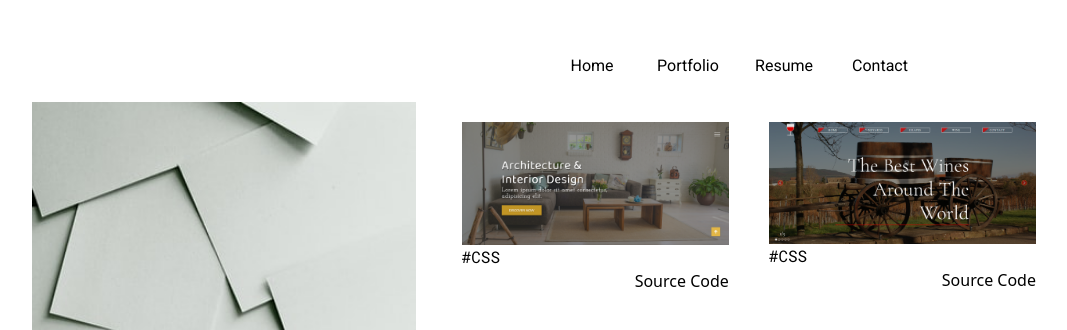
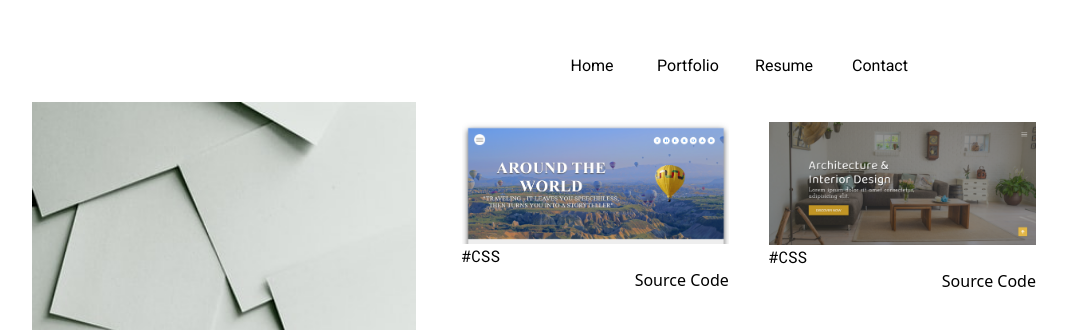
Before and after one commit to cristina-99/Porfolio, a website: page portfolio.html in a window 1280 px wide. Shown: the top 330 px of the page, without its empty margins (96-1163 px from the left). Drawn offline with nearby package versions, Linux system fonts and the light colour scheme.

Commit message:
Add Project

```diff
--- a/portfolio.html
+++ b/portfolio.html
@@ -33,6 +33,11 @@
                 </div>
             </div>
             <div class="lg:absolute lg:w-3/5 flex justify-between flex-row flex-wrap  lg:ml-10 project">
+                <div class="project__item lg:w-2/4 md:w-1/2 w-full p-5">
+                    <img src="images/photo10.png" alt="">
+                    <p>#CSS</p>
+                    <a href="https://cristina-99.github.io/TheRoad/" class="text-right source-code">Source Code</a>
+                </div>
                 <div class="project__item lg:w-2/4 md:w-1/2 w-full p-5">
                     <img src="images/photo7.png" alt="">
                     <p>#CSS</p>
```
Also changed, not shown: images/photo10.png (added).
